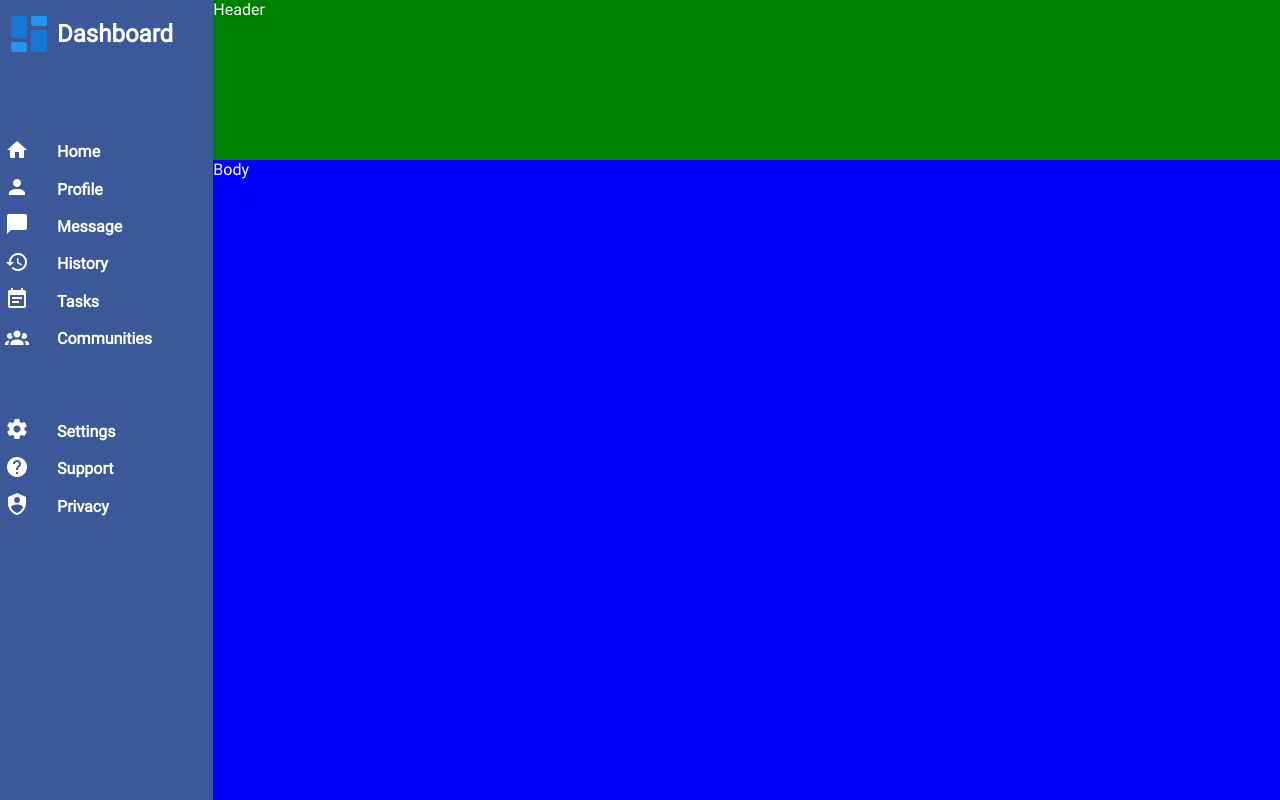
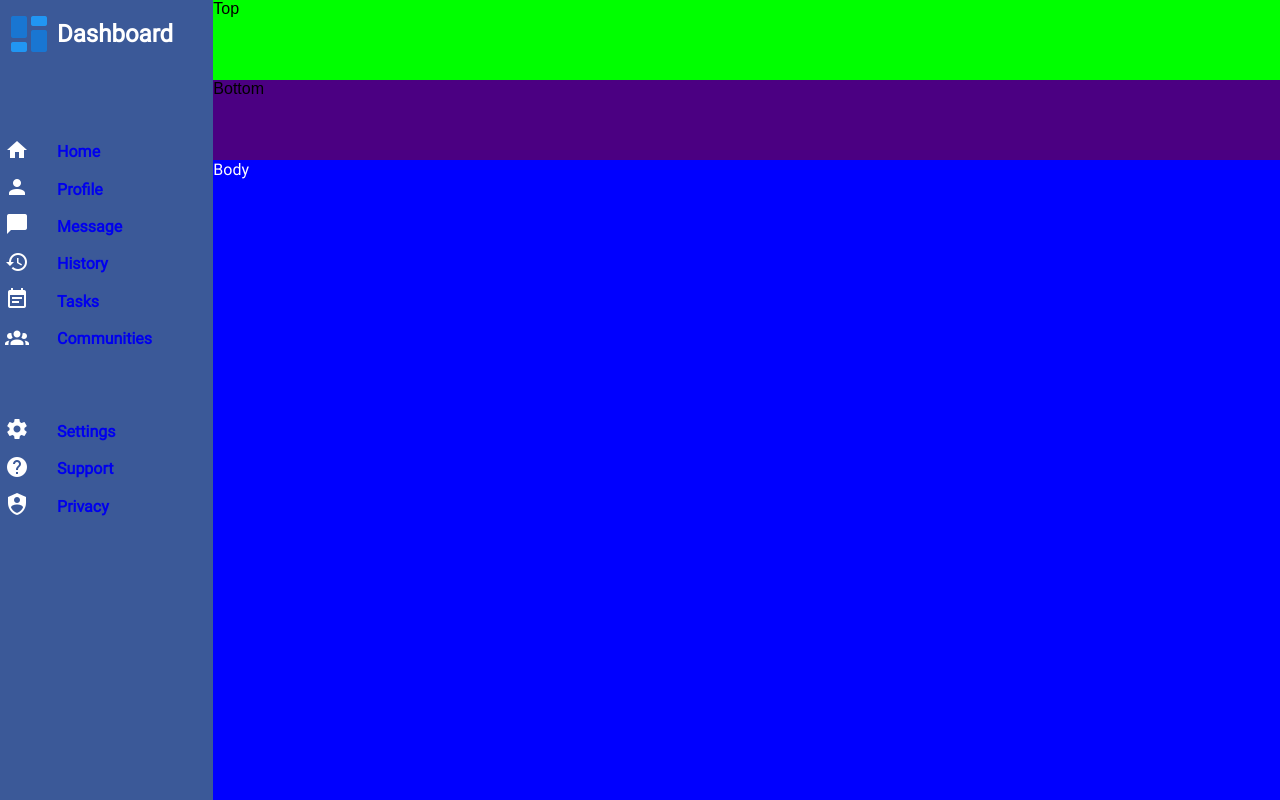
Before and after one commit to aortiz97-stack/Dashboard-TODP, a plain HTML site: page index.html in a window 1280 px wide. Drawn offline with Linux system fonts and the light colour scheme.

Commit message:
Seperate header into top and bottom portions

```diff
--- a/index.html
+++ b/index.html
@@ -48,7 +48,10 @@
 
 
         </div>
-        <div class="header">Header</div>
+        <div class="header">
+            <div class="top">Top</div>
+            <div class="bottom">Bottom</div>
+        </div>
         <div class="body">Body</div>
     </body>
 </html>
--- a/style.css
+++ b/style.css
@@ -3,7 +3,7 @@
     src: url("fonts/Roboto-Regular.ttf");
 }
 
-*{
+:root{
     color: white;
     font-family: Roboto, sans-serif;
 }
@@ -30,15 +30,34 @@ body{
     grid-template-columns: 1fr 3fr;
     grid-template-rows: 0.66fr 0.66fr repeat(6, minmax(0,0.33fr)) 0.66fr repeat(3, minmax(0,0.33fr)) 5fr;
     align-items: center;
-    /*grid-template-rows: 50px 50px repeat(6,25px) 50px repeat(3, 50px);*/
 }
 
 a{
     text-decoration: none;
 }
 
+a:visited{
+    color: white;
+}
+
 .header{
-    background-color: green;
+    display: flex;
+    flex-direction: column;
+    background-color: pink;
+    height: 100%;
+    font-family: sans-serif;
+    color: black;
+
+}
+
+.header .top{
+    background-color: lime;
+    flex-grow: 1;
+}
+
+.header .bottom{
+    background-color: indigo;
+    flex-grow: 1;
 }
 
 .body{
```
